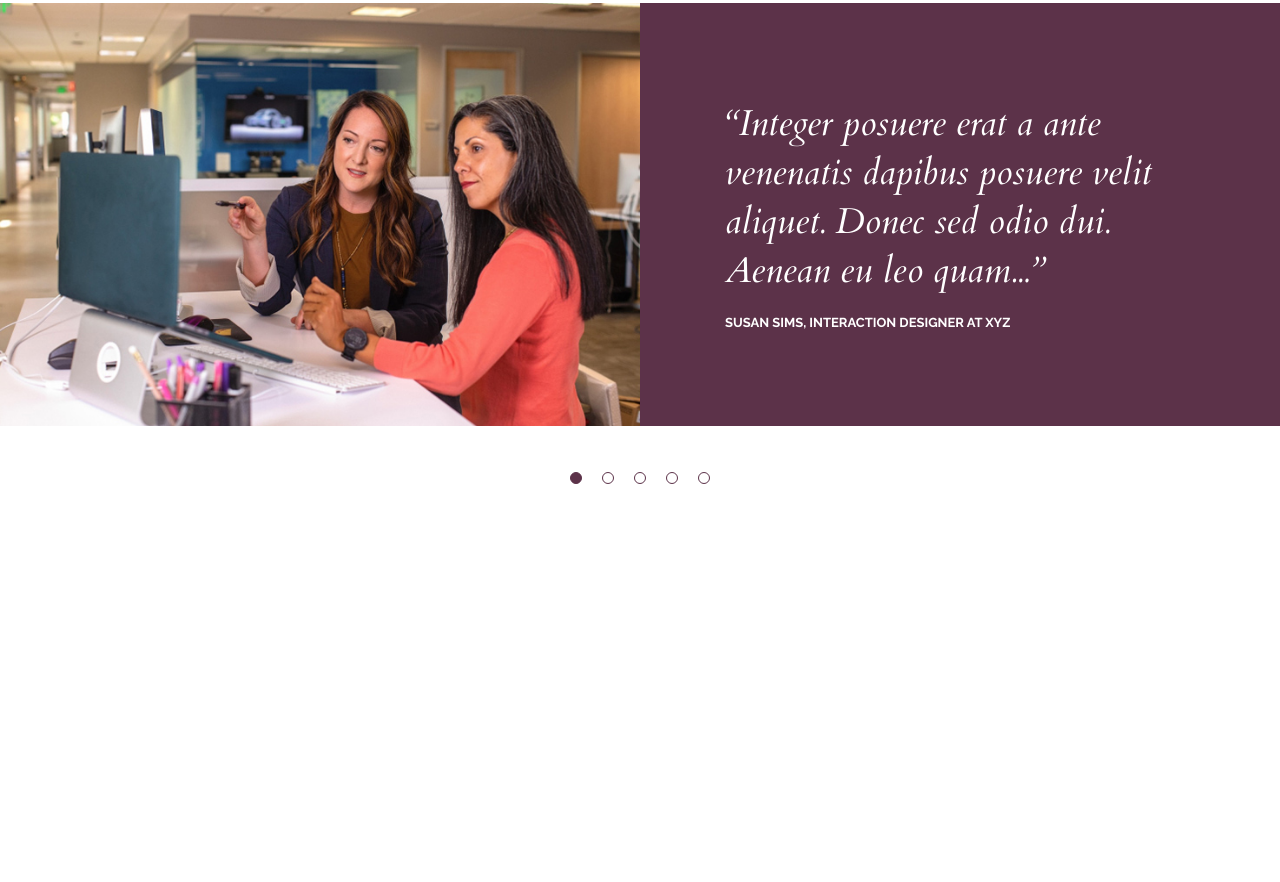
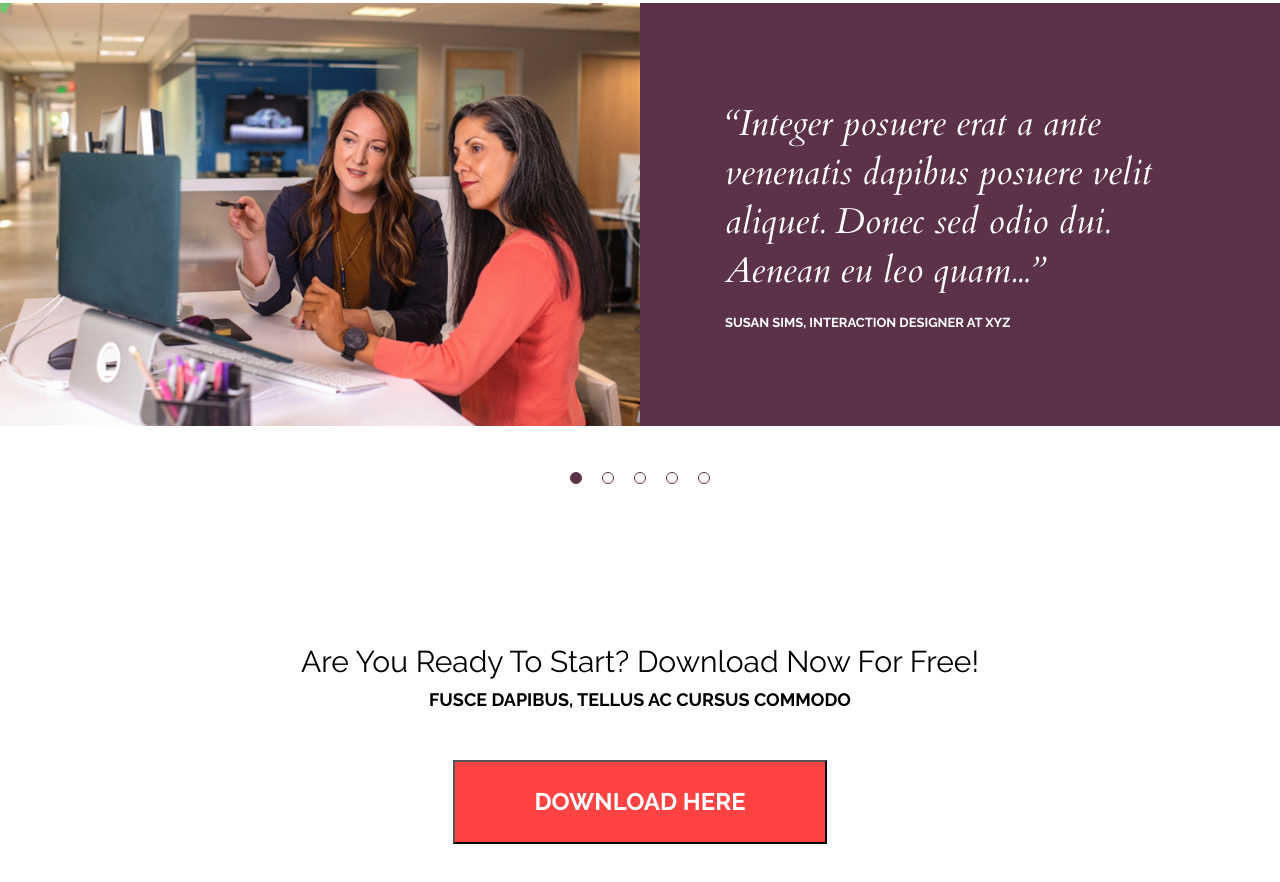
Before and after one commit to Korzun-Olga/Homework_TMS-front, a website: page index.html in a window 1280 px wide. Shown: the part 2932-3814 px from the top of the page. Before the commit the page ends 3696 px from the top, so only its background shows below. Drawn offline with nearby package versions, Linux system fonts and the light colour scheme.

Commit message:
creation section download

```diff
--- a/index.html
+++ b/index.html
@@ -434,9 +434,13 @@
 
    <section class="download">
      <div class="container">
-
+<div class="download-title">Are you ready to start? Download Now For Free! </div>
+<div class="download-subtitle">Fusce dapibus, tellus ac cursus commodo</div>
+<button class="download-button">Download here</button>
      </div>
    </section>
+
+
     <script src="https://code.jquery.com/jquery-3.6.0.min.js">  </script>
 
           <script src="./src/js/slick.min.js">
--- /dev/null
+++ b/src/scss/download.scss
@@ -0,0 +1,37 @@
+.download-title {
+  text-align: center;
+  font-family: Raleway;
+  font-size: $_30px;
+  color: $black;
+  text-transform: capitalize;
+  font-weight: 500;
+  margin-bottom: 10px;
+}
+.download-subtitle {
+  text-align: center;
+  font-family: Raleway;
+  font-size: $_18px;
+  color: $black;
+  text-transform: uppercase;
+  font-weight: 700;
+  margin-bottom: 50px;
+}
+
+.download-button {
+  font-family: Raleway;
+  font-size: $_24px;
+  font-weight: 600;
+  text-align: center;
+  text-transform: uppercase;
+  width: 370px;
+  height: 80px;
+  background: $red_normal;
+  cursor: pointer;
+  color: $white;
+  margin: auto;
+  display: block;
+
+  @media (max-width: 576px) {
+    width: 100%;
+  }
+}
--- a/src/scss/index.scss
+++ b/src/scss/index.scss
@@ -7,6 +7,7 @@
 @import "./photo.scss";
 @import "./designers.scss";
 @import "./slider.scss";
+@import "./download.scss";
 
 html {
   font-family: "Raleway", "Cardo", sans-serif;
--- a/src/scss/variables.scss
+++ b/src/scss/variables.scss
@@ -17,6 +17,8 @@ $facebook: #3b5998;
 $twitter: #00acee;
 $linkedin: #0e76a8;
 $slider: #5c3249;
+$footer_light: #353c65;
+$footer_dark: #2c3154;
 
 //размеры шрифтов для макета
 $_64px: 4rem;
```
Also changed, not shown: css/index.css.
